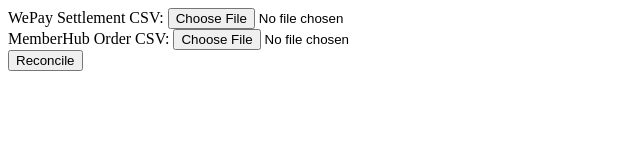
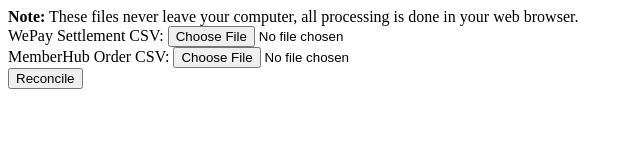
Before and after one commit to bogosj/mh-reconcile, a plain HTML site: page reconcile.html in a window 1280 px wide. Shown: the whole page, without its empty margins (0-640 px from the left). Drawn offline with nearby package versions, Linux system fonts and the light colour scheme.

Commit message:
Update reconcile.html

```diff
--- a/reconcile.html
+++ b/reconcile.html
@@ -8,8 +8,9 @@
 </head>
 
 <body>
-    <div id="loading">Loading...</div>
+	<div id="loading">Loading...</div>
 	<div id="content" style="display: none">
+		<div><strong>Note:</strong> These files never leave your computer, all processing is done in your web browser.</div>
 		<div>WePay Settlement CSV: <input type="file" id="wepay" /></div>
 		<div>MemberHub Order CSV: <input type="file" id="memberhub" /></div>
 		<div><button id="reconcile">Reconcile</button></div>
```
